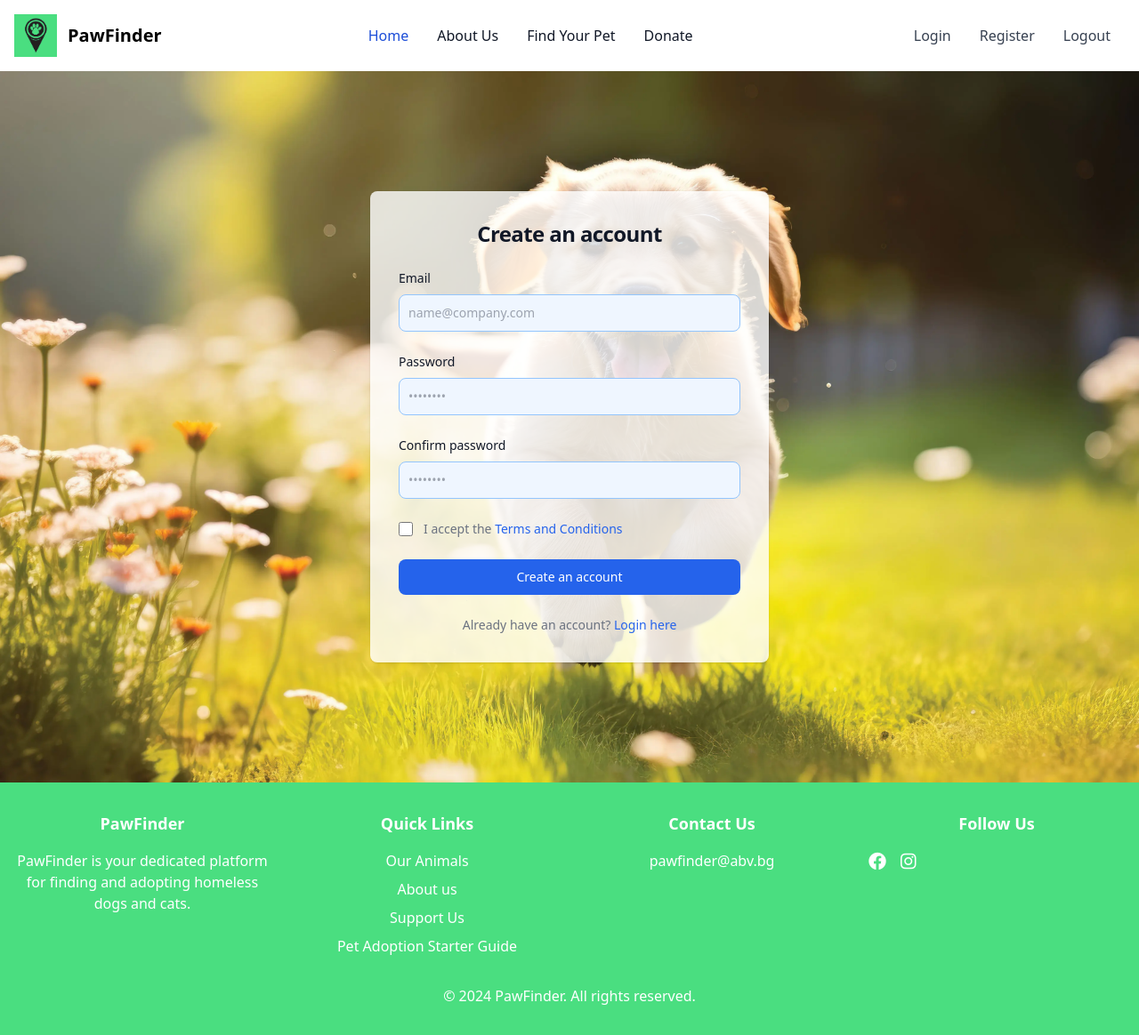
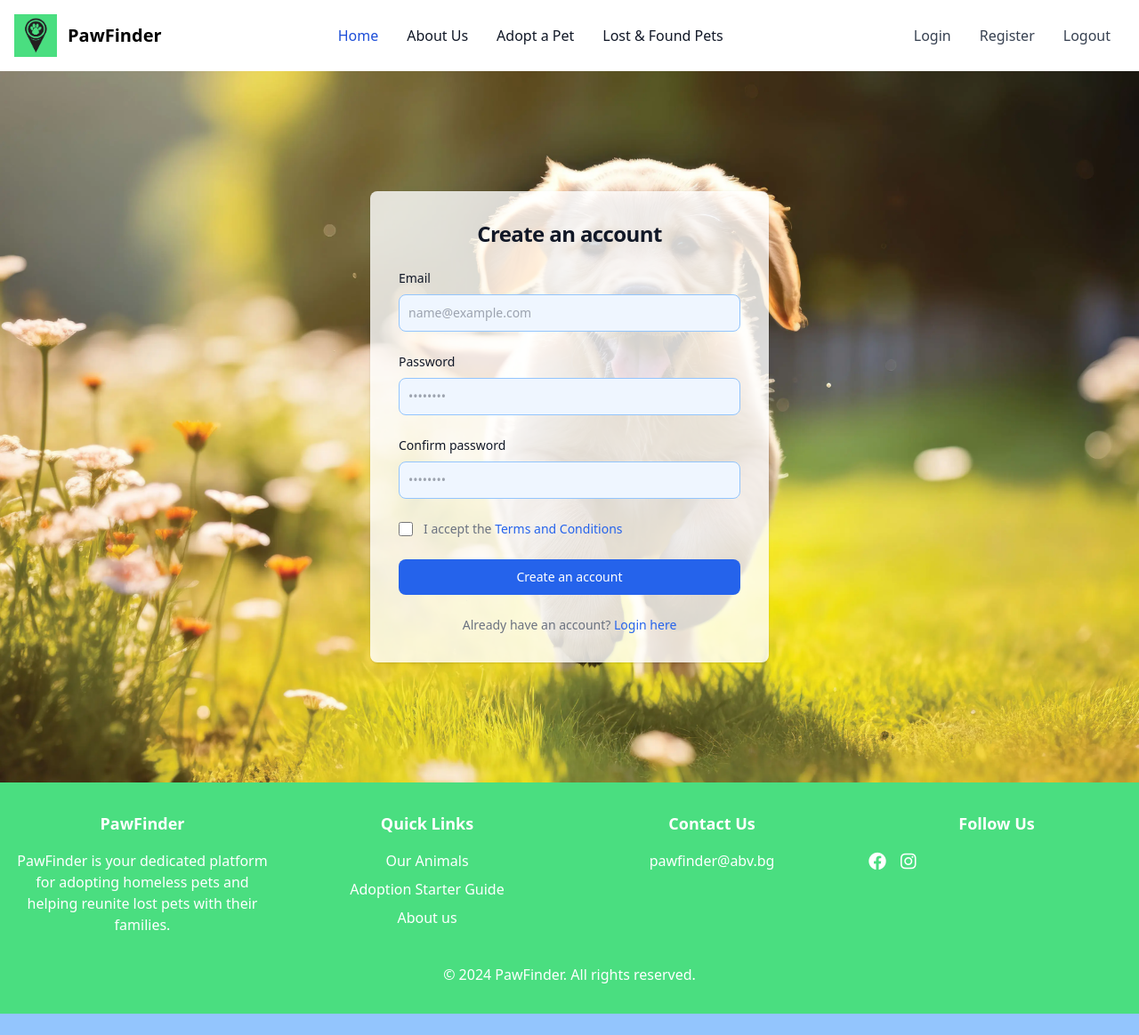
Before and after one commit to antoan-97/Pet-Finder, a React (Vite) app in the folder client/: page /register in a window 1280 px wide. Shown: the whole page at 89% size. After the commit the page ends 1140 px from the top, so only its background shows below. Built offline with nearby package versions, Linux system fonts and the light colour scheme.

Commit message:
remove Donate functionality

```diff
--- a/client/src/App.jsx
+++ b/client/src/App.jsx
@@ -3,8 +3,7 @@ import { Route, Routes } from 'react-router-dom'
 import Footer from './components/footer/Footer'
 import Home from './components/home/Home'
 import Navbar from './components/navbar/Navbar'
-import AboutUs from './components/aboutus/Aboutus'
-import Donate from './components/donate/Donate'
+import AboutUs from './components/aboutUs/AboutUs'
 import PetAdoptionStarterGuide from './components/guides/AdoptionGuide'
 import Register from './components/register/Register'
 import Login from './components/Login/Login'
@@ -19,7 +18,6 @@ function App() {
       <Routes>
         <Route path='/' element={<Home />}></Route>
         <Route path='/about-us' element={<AboutUs />}></Route>
-        <Route path='/donate' element={<Donate />}></Route>
         <Route path='/guide' element={<PetAdoptionStarterGuide />}></Route>
         <Route path='/register' element={<Register />}></Route>
         <Route path='/login' element={<Login />}></Route>
--- a/client/src/components/Login/Login.jsx
+++ b/client/src/components/Login/Login.jsx
@@ -33,7 +33,7 @@ export default function Login() {
                                     name="email"
                                     id="email"
                                     className="bg-blue-50 border border-blue-300 text-gray-900 text-sm rounded-lg focus:ring-white-50 focus:border-white-50 block w-full p-2.5 dark:bg-white-50 dark:border-white-50 dark:placeholder-gray-500 dark:text-white dark:focus:ring-white-50 dark:focus:border-white-50"
-                                    placeholder="name@company.com"
+                                    placeholder="name@example.com"
                                     required=""
                                 />
                             </div>
--- a/client/src/components/aboutUs/AboutUs.jsx
+++ b/client/src/components/aboutUs/AboutUs.jsx
@@ -8,8 +8,7 @@ export default function AboutUs() {
                     About Us
                 </h2>
                 <p className="text-lg text-white text-center mb-6 max-w-3xl mx-auto">
-                    Welcome to Paw Finder, a place where you can find homeless or temporary shelter animals in need of a loving home. You can help these animals through adoption or support them with donations. Together, we can make a difference in their lives and provide them with the care they deserve.
-                </p>
+                    Welcome to PawFinder, a platform dedicated to helping both homeless animals and pets that have gone missing. You can find pets in need of a loving home, or help reunite lost pets with their families by posting information about missing or found pets, including location and contact details. Whether you're looking to adopt or to assist in reuniting a pet with its owner, together we can make a difference in their lives and provide the care and support they deserve.                </p>
 
                 <div className="grid grid-cols-1 md:grid-cols-2 gap-6">
                     <Link to='/' className="bg-pink-100 rounded-lg shadow-md p-4">
@@ -22,8 +21,7 @@ export default function AboutUs() {
                             Meet Our Dogs
                         </h3>
                         <p className="text-gray-600 mt-2 text-center">
-                            Dogs looking for a forever home or temporary support. Adopt or donate to help them!
-                        </p>
+                            Dogs looking for a forever home. Adopt one today!                        </p>
                     </Link>
                     <Link to='/' className="bg-pink-100 rounded-lg shadow-md p-4">
                         <img
@@ -35,8 +33,7 @@ export default function AboutUs() {
                             Meet Our Cats
                         </h3>
                         <p className="text-gray-600 mt-2 text-center">
-                            Cats in need of love and care. You can adopt them or offer your support through donations.
-                        </p>
+                            Cats in need of love and care. Find your new furry friend!                        </p>
                     </Link>
                 </div>
 
@@ -44,7 +41,7 @@ export default function AboutUs() {
                     <Link to='/donate'
                         className="inline-block px-6 py-3 text-white bg-blue-500 rounded-lg hover:bg-pink-600 transition duration-300 ease-in-out"
                     >
-                        Support with Donation
+                        Report Missing or Found Pets
                     </Link>
                 </div>
             </div>
--- a/client/src/components/footer/Footer.jsx
+++ b/client/src/components/footer/Footer.jsx
@@ -13,8 +13,7 @@ export default function Footer() {
                         <div>
                             <h4 className="text-lg font-bold mb-4">PawFinder</h4>
                             <p>
-                                PawFinder is your dedicated platform for finding and adopting homeless dogs and cats.
-                            </p>
+                                PawFinder is your dedicated platform for adopting homeless pets and helping reunite lost pets with their families.                            </p>
                         </div>
                         <div>
                             <h4 className="text-lg font-bold mb-4">Quick Links</h4>
@@ -25,18 +24,13 @@ export default function Footer() {
                                     </a>
                                 </li>
                                 <li>
-                                    <Link to='about-us' className="hover:text-gray-300">
-                                        About us
+                                    <Link to='/guide' className="hover:text-gray-300">
+                                        Adoption Starter Guide
                                     </Link>
                                 </li>
                                 <li>
-                                    <Link to='/donate' className="hover:text-gray-300">
-                                        Support Us
-                                    </Link>
-                                </li>
-                                <li>
-                                    <Link to='/guide' className="hover:text-gray-300">
-                                        Pet Adoption Starter Guide
+                                    <Link to='about-us' className="hover:text-gray-300">
+                                        About us
                                     </Link>
                                 </li>
                             </ul>
--- a/client/src/components/guides/AdoptionGuide.jsx
+++ b/client/src/components/guides/AdoptionGuide.jsx
@@ -3,7 +3,7 @@ export default function PetAdoptionStarterGuide() {
         <section className="bg-green-500 py-12">
             <div className="max-w-screen-lg mx-auto px-4 sm:px-6 lg:px-8">
                 <h2 className="text-4xl font-bold text-center text-white mb-8">
-                    Pet Adoption Starter Guide
+                    Adoption Starter Guide
                 </h2>
                 <p className="text-lg text-white text-center mb-6 max-w-3xl mx-auto">
                     Adopting a pet is a rewarding experience, but it comes with responsibilities. If you're new to caring for a dog or cat, this guide will help you get started. From preparing your home to understanding your pet’s needs, we provide tips to ensure a smooth transition for both you and your new companion.
--- a/client/src/components/navbar/Navbar.jsx
+++ b/client/src/components/navbar/Navbar.jsx
@@ -74,16 +74,18 @@ export default function Navbar() {
                                 href="#"
                                 className="block py-2 px-3 text-gray-900 rounded hover:bg-pink-100 md:hover:bg-transparent md:border-0 md:hover:text-pink-500 md:p-0 dark:text-white"
                             >
-                                Find Your Pet
+                                Adopt a Pet
                             </a>
                         </li>
                         <li>
-                            <Link to='/donate'
+                            <a
+                                href="#"
                                 className="block py-2 px-3 text-gray-900 rounded hover:bg-pink-100 md:hover:bg-transparent md:border-0 md:hover:text-pink-500 md:p-0 dark:text-white"
                             >
-                                Donate
-                            </Link>
+                                Lost & Found Pets
+                            </a>
                         </li>
+
                     </ul>
                 </div>
 
--- a/client/src/components/register/Register.jsx
+++ b/client/src/components/register/Register.jsx
@@ -22,7 +22,7 @@ export default function Register() {
                                     name="email"
                                     id="email"
                                     className="bg-blue-50 border border-blue-300 text-gray-900 text-sm rounded-lg focus:ring-white-50 focus:border-white-50 block w-full p-2.5 dark:bg-white-50 dark:border-white-50 dark:placeholder-gray-500 dark:text-white dark:focus:ring-white-50 dark:focus:border-white-50"
-                                    placeholder="name@company.com"
+                                    placeholder="name@example.com"
                                     required=""
                                 />
                             </div>
```
Lines whose indentation alone changed are shown as unchanged.
